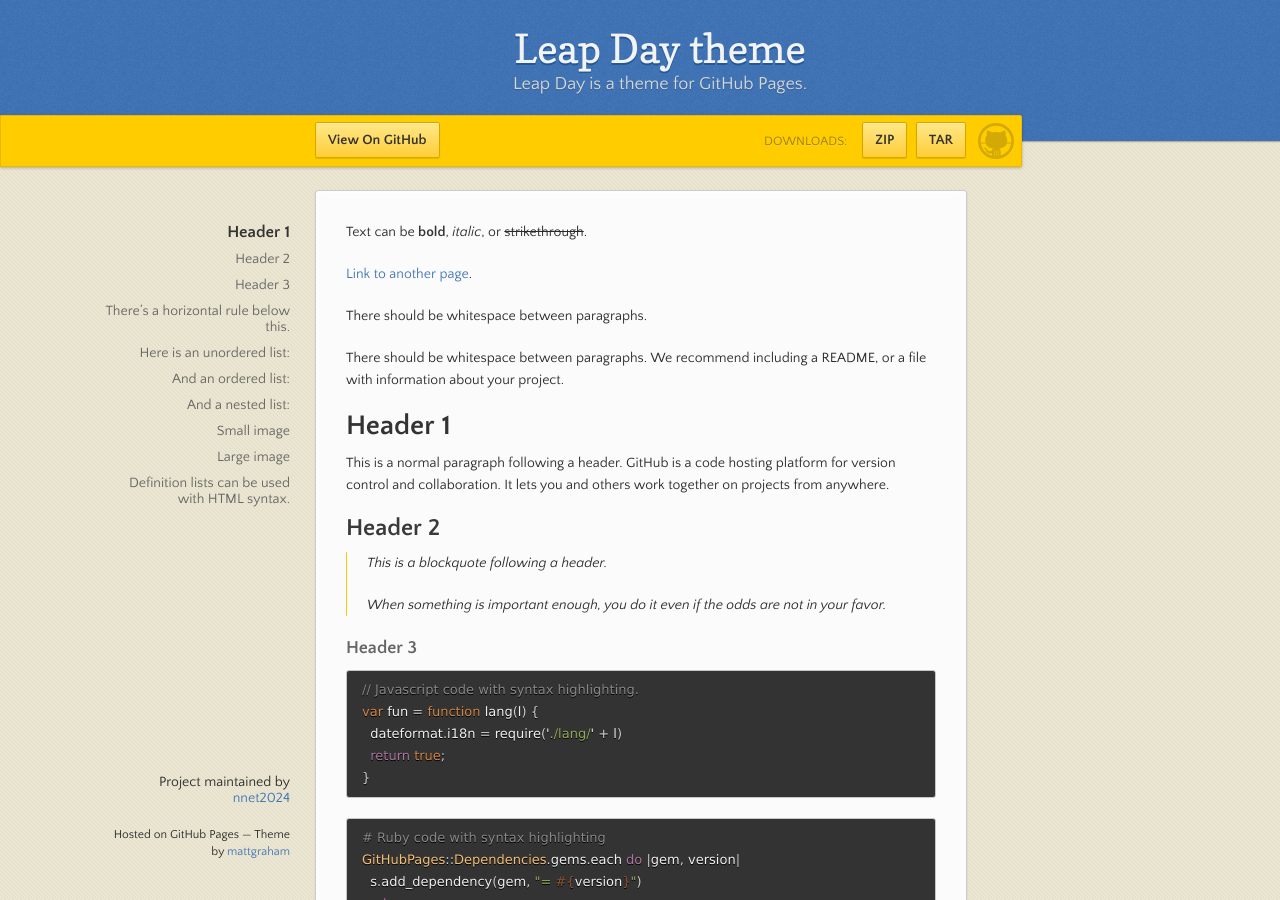
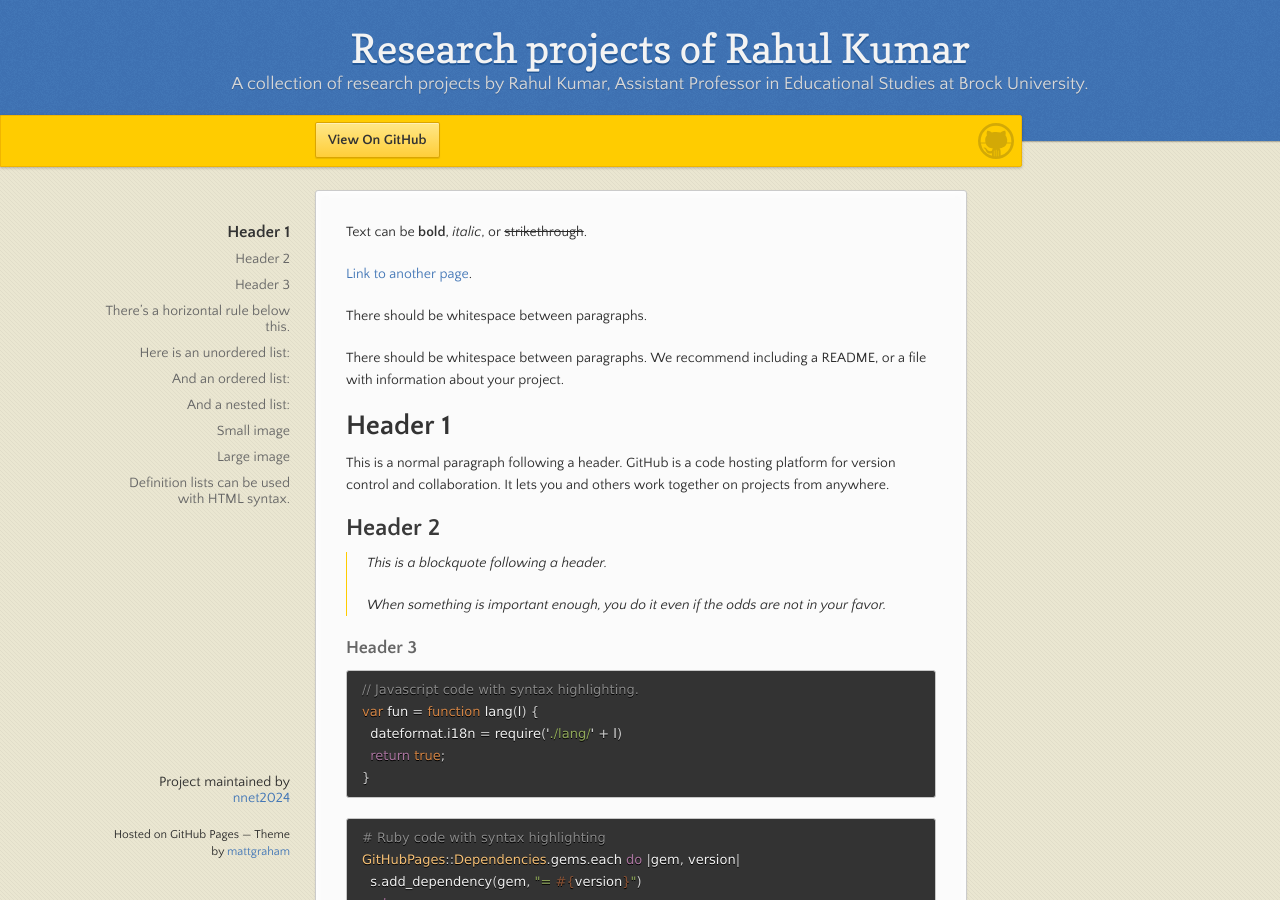
Before and after one commit to nnet2024/mytheme, a Jekyll site: the page built from index.md, in a window 1280 px wide and 900 px high. Built offline with Jekyll 4.4.1, drawn with Linux system fonts in a browser that asks for light colours.

Commit message:
Update _config.yml

```diff
--- a/_config.yml
+++ b/_config.yml
@@ -1,5 +1,5 @@
-title: Leap Day theme
-description: Leap Day is a theme for GitHub Pages.
-show_downloads: true
+title: Research projects of Rahul Kumar
+description: A collection of research projects by Rahul Kumar, Assistant Professor in Educational Studies at Brock University.
+show_downloads: false
 google_analytics:
 theme: jekyll-theme-leap-day
```
